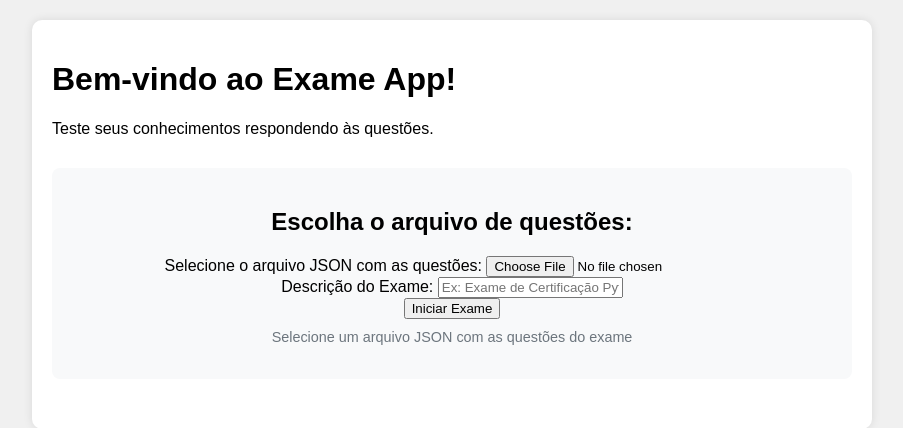
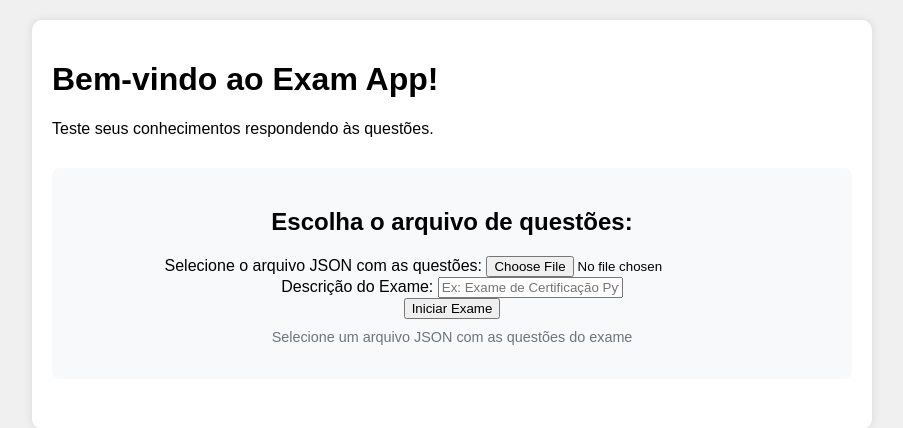
Before and after one commit to naldo22111/python, a Flask app: page / in a window 1280 px wide. Shown: the top 428 px of the page, without its empty margins (188-1091 px from the left). Run offline with Flask 3, Linux system fonts and the light colour scheme.

Commit message:
pt-br to en

```diff
--- a/templates/index.html
+++ b/templates/index.html
@@ -1,12 +1,12 @@
 <!DOCTYPE html>
 <html>
 <head>
-    <title>Exame App</title>
+    <title>Exam App</title>
     <link rel="stylesheet" href="{{ url_for('static', filename='style.css') }}">
 </head>
 <body>
     <div class="container">
-        <h1>Bem-vindo ao Exame App!</h1>
+        <h1>Bem-vindo ao Exam App!</h1>
         <p>Teste seus conhecimentos respondendo às questões.</p>
 
         <div class="upload-section">
```
